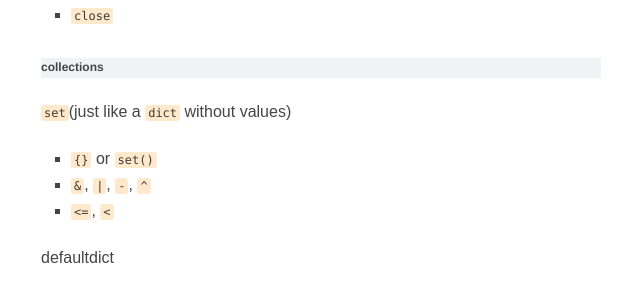
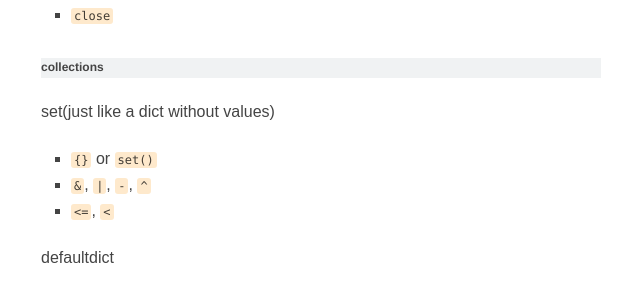
Before and after one commit to fanyange/fanyange.github.io, a Jekyll site: the page built from wiki/Python.md, in a window 1280 px wide and 900 px high, scrolled down 8542 px. Shown: the part 157-452 px from the top of the window, without its empty margins (319-959 px from the left). Built offline with Jekyll 4.4.1, drawn with Linux system fonts in a browser that asks for light colours; some web fonts are replaced; comment, search, counter and statistics services are not loaded.

```diff
--- a/wiki/Python.md
+++ b/wiki/Python.md
@@ -347,7 +347,7 @@ grok:
 - `close`
 
 ### collections
-`set`(just like a `dict` without values)
+set(just like a dict without values)
 
 - `{}` or `set()`
 - `&`, `|`, `-`, `^`
```
